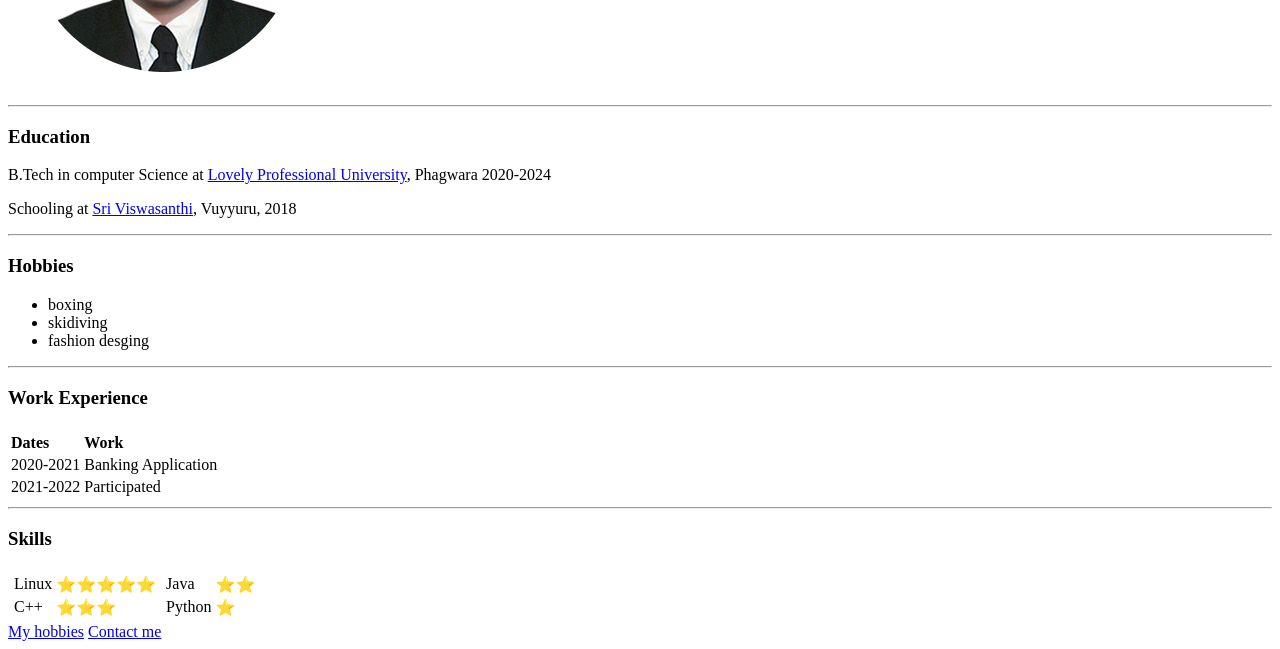
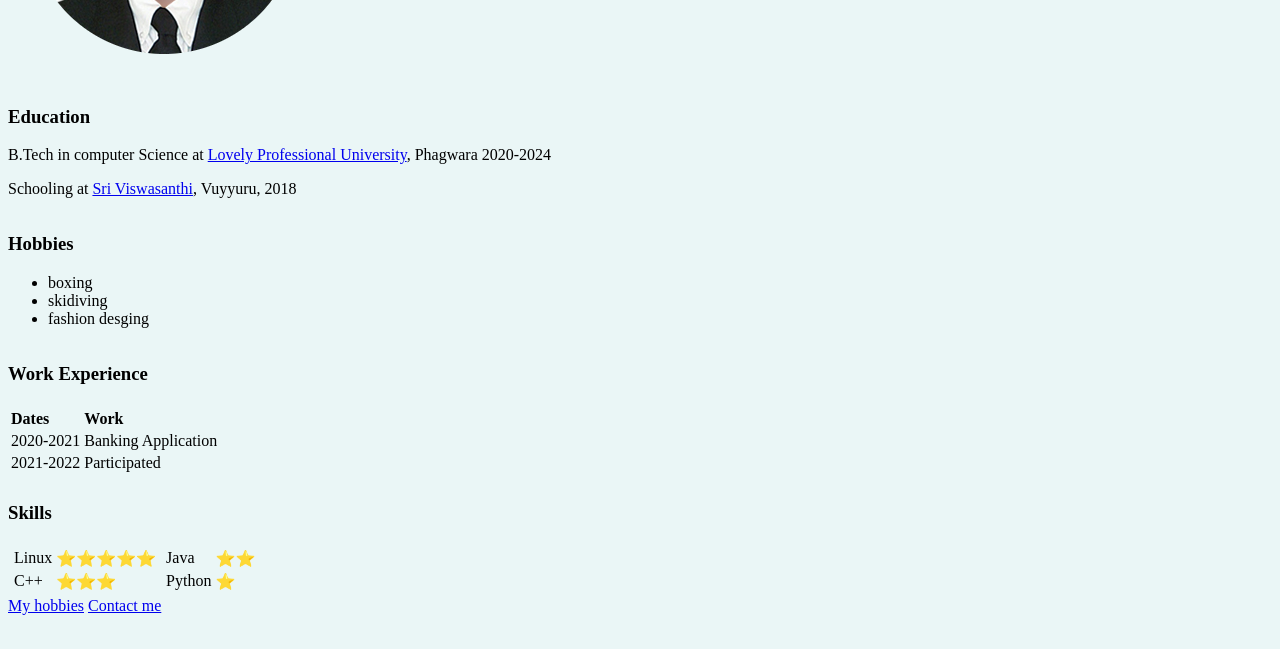
Before and after one commit to imr30/cv, a plain HTML site: page index.html in a window 1280 px wide. Shown: the part 245-894 px from the top of the page. After the commit the page ends 868 px from the top, so only its background shows below. Drawn offline with Linux system fonts and the light colour scheme.

Commit message:
Update index.html

```diff
--- a/index.html
+++ b/index.html
@@ -2,7 +2,7 @@
 <html lang="en">
 <head>
     <title>My CV</title>
-    <sytle>
+    <style>
         body{
         background-color: #EAF6F6;
         }
```
